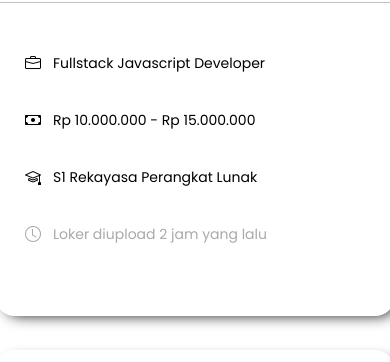
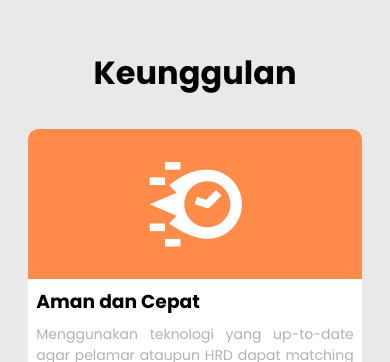
Before and after one commit to fadleyy/web-kuykerja, a plain HTML site: page index.html in a window 390 px wide. Shown: the part 941-1303 px from the top of the page. Drawn offline with nearby package versions, Linux system fonts and the light colour scheme.

Commit message:
menambahkan fitur section unggulan

```diff
--- a/index.html
+++ b/index.html
@@ -32,7 +32,10 @@
         <button class="hidden">Login</button>
         <i class="bi bi-layout-sidebar-inset-reverse" id="bar"></i>
     </nav>
+    <!-- sevtion hero -->
     <section class="hero">
+        <div class="container-hero">
+
             <div class="title-hero">
                 <h1>Cari Kerja Mudah Rekrutmen Cepat</h1>
                 <p>Solusi untuk para pencari kerja yang ingin bekerja sesuai dengan bidanganya, dan para HRD perusahaan
@@ -56,8 +59,53 @@
             <div class="hero-banner">
                 <img src="./img/image 2.png" alt="" class="banner">
             </div>
+        </div>
+    </section>
+    <!-- section hero end -->
+
+    <!-- section superior -->
+    <section class="superior">
+        <h1>Keunggulan</h1>
+        <div class="container-card">
+            <div class="card">
+                <div class="frame">
+                    <img src="./img/hurry 1.png" alt="">
+                </div>
+                <div class="sub">
+                    <h3>Aman dan Cepat</h1>
+                        <p>Menggunakan teknologi yang up-to-date agar pelamar ataupun HRD dapat matching dengan cepat
+                        </p>
+                </div>
+            </div>
+
+            <div class="card">
+                <div class="frame">
+                    <img src="./img/curriculum-vitae 1.png" alt="">
+                </div>
+                <div class="sub">
+                    <h3>Aman dan Cepat</h1>
+                        <p>Menggunakan teknologi yang up-to-date agar pelamar ataupun HRD dapat matching dengan cepat
+                        </p>
+                </div>
+            </div>
+
+            <div class="card">
+                <div class="frame">
+                    <img src="./img/verify 1.png" alt="">
+                </div>
+                <div class="sub">
+                    <h3>Aman dan Cepat</h1>
+                        <p>Menggunakan teknologi yang up-to-date agar pelamar ataupun HRD dapat matching dengan cepat
+                        </p>
+                </div>
+            </div>
+        </div>
     </section>
 
+    <!-- section superior -->
+
+
+    <!-- section info  -->
     <section class="info">
         <div class="info-title">
             <h1>Pekerjaan Impian-mu</h1>
@@ -161,6 +209,7 @@
             <button>Lihat Semua</button>
         </div>
     </section>
+    <!-- section info end -->
     <footer>
         <div class="title-footer">
             <h1>Kuyy<span>kerjaa.</span></h1>
--- a/style.css
+++ b/style.css
@@ -1,15 +1,20 @@
 :root {
-    --primary: #FF5C00;
+  --primary: #ff5c00;
+  ---secondary: #FF8B4A;
 }
 
-*, body, html {
+*,
+body,
+html {
   margin: 0;
   padding: 0;
-    font-family: 'Poppins', sans-serif;
+  font-family: "Poppins", sans-serif;
 }
 
-body, html {
+body,
+html {
   overflow-x: hidden;
+  background-color: #eaeaeaea;
 }
 
 nav {
@@ -26,7 +31,7 @@ nav i {
   display: none;
 }
 
-nav >.brand {
+nav>.brand {
   font-size: 24px;
   z-index: 100;
 }
@@ -38,10 +43,10 @@ nav span {
 nav ul {
   list-style-type: none;
   gap: 38px;
-    display:flex;
+  display: flex;
 }
 
-nav ul li a{
+nav ul li a {
   text-decoration: none;
   color: black;
   font-size: 18px;
@@ -51,14 +56,21 @@ nav button {
   padding: 7px 44px;
   background-color: transparent;
   border-radius: 24px;
-    border: 2px solid #FF5C00;
+  border: 2px solid #ff5c00;
 }
 
 .hero {
+  width: 100%;
+  height: 100vh;
+  background-color: white;
+}
+
+
+.hero .container-hero {
+  padding-top: 5rem;
   width: 90%;
-    margin: 50px auto;
+  margin: 0 auto;
   height: max-content;
-    /* border: 2px solid #FF5C00; */
   display: flex;
   justify-content: space-between;
 }
@@ -78,7 +90,7 @@ nav button {
   font-size: 18px;
 }
 
-.hero .catagories{
+.hero .catagories {
   margin-top: 10px;
   display: flex;
   width: 100%;
@@ -96,7 +108,7 @@ nav button {
   gap: 9px;
 }
 
-.hero .catagories div p{
+.hero .catagories div p {
   font-size: 16px;
 }
 
@@ -114,7 +126,7 @@ nav button {
   width: 500px;
   height: 480px;
   border: 1px solid black;
-    border-radius: 220px 20px 20px 20px;
+  border-radius: 0px 20px 20px 20px;
 }
 
 .banner {
@@ -123,16 +135,71 @@ nav button {
   transform: translate(-50px, -30px);
 }
 
+.superior {
+  width: 90%;
+  height: 500px;
+  margin: 50px auto;
+  padding: 1rem;
+  height: max-content;
+}
+
+.superior h1 {
+  font-size: 2rem;
+  text-align: center;
+  margin-bottom: 1em;
+}
+
+.superior .container-card {
+  display: flex;
+  justify-content: space-around;
+}
+
+.superior .card {
+  width: 300px;
+  height: 300px;
+  background-color: white;
+  border-radius: 10px;
+  overflow: hidden;
+}
+
+.card .frame {
+  width: 100%;
+  height: 150px;
+  background-color: var(---secondary);
+  display: flex;
+  justify-content: center;
+  align-items: center;
+}
+
+.card .sub {
+  padding: 8px;
+  display: flex;
+  flex-direction: column;
+  gap: 8px;
+}
+
+.card .sub p {
+  font-size: 14px;
+  text-align: justify;
+  opacity: 30%;
+}
+
 .info {
   margin: 0 auto;
   height: max-content;
-    width: 90%;
+  width: 100%;
+  background-color: white;
+  padding-bottom: 10px;
+  margin-bottom: 10px;
 }
 
 .info .info-title {
   display: flex;
   align-items: center;
   justify-content: space-between;
+  gap: 0px;
+  padding: 50px;
+  padding-bottom: 0px;
 }
 
 .info .info-title>h1 {
@@ -154,16 +221,16 @@ nav button {
   align-items: center;
   justify-content: space-evenly;
   gap: 18px;
-
 }
 
 .info .container-card .card {
   width: 400px;
   height: 400px;
-    box-shadow: 5px 5px 14px -5px rgba(0,0,0,0.88);
-    -webkit-box-shadow: 5px 5px 14px -5px rgba(0,0,0,0.88);
-    -moz-box-shadow: 5px 5px 14px -5px rgba(0,0,0,0.88);
+  box-shadow: 5px 5px 14px -5px rgba(0, 0, 0, 0.88);
+  -webkit-box-shadow: 5px 5px 14px -5px rgba(0, 0, 0, 0.88);
+  -moz-box-shadow: 5px 5px 14px -5px rgba(0, 0, 0, 0.88);
   border-radius: 20px;
+  background-color: white;
 }
 
 .info .container-card .card .card-title {
@@ -233,7 +300,7 @@ footer div {
   gap: 20rem;
 }
 
-footer .title-footer h1 span{
+footer .title-footer h1 span {
   color: var(--primary);
 }
 
@@ -254,10 +321,10 @@ footer ul li a:hover {
   color: var(--primary);
 }
 
+@media screen and (max-width: 766px) {
 
-@media screen and (max-width: 766px){
-
-    body, html {
+  body,
+  html {
     overflow-x: hidden;
   }
 
@@ -265,7 +332,6 @@ footer ul li a:hover {
     width: 300px;
     margin: 0 auto;
     position: relative;
-
   }
 
   nav i {
@@ -273,7 +339,7 @@ footer ul li a:hover {
     z-index: 100;
   }
 
-    nav >.brand {
+  nav>.brand {
     font-size: 14px;
   }
 
@@ -292,6 +358,8 @@ footer ul li a:hover {
     display: flex;
     align-items: center;
     flex-direction: column;
+    z-index: 100;
+    z-index: 100;
 
   }
 
@@ -315,11 +383,16 @@ footer ul li a:hover {
 
   .hero {
     width: 100%;
+    height: 100vh;
+  }
+
+  .hero .container-hero {
+    width: 100%;
     display: flex;
     flex-direction: column;
     justify-content: space-between;
     align-items: center;
-        margin: 50px 0;
+    margin: 0;
   }
 
   .hero .title-hero {
@@ -343,7 +416,7 @@ footer ul li a:hover {
     font-size: 15px;
   }
 
-    .hero .catagories{
+  .hero .catagories {
     margin-top: 10px;
     display: flex;
     height: auto;
@@ -386,8 +459,24 @@ footer ul li a:hover {
     transform: translate(-30px, -10px);
   }
 
+  .superior .container-card {
+    flex-direction: column;
+    width: 95%;
+    gap: 12px;
+    margin: 0 auto;
+  }
+
+  .superior .card {
+    width: 100%;
+  }
+
   .info {
     margin: 50px auto;
+    padding-bottom: 16px;
+  }
+
+  .info .info-title {
+    padding: 20px;
   }
 
   .info .info-title>h1 {
@@ -407,16 +496,16 @@ footer ul li a:hover {
     flex-direction: column;
     align-items: center;
     justify-content: space-evenly;
-
   }
 
   .info .container-card .card {
-        width: 400px;
+    width: 100%;
     height: 400px;
-        box-shadow: 5px 5px 14px -5px rgba(0,0,0,0.88);
-        -webkit-box-shadow: 5px 5px 14px -5px rgba(0,0,0,0.88);
-        -moz-box-shadow: 5px 5px 14px -5px rgba(0,0,0,0.88);
+    box-shadow: 5px 5px 14px -5px rgba(0, 0, 0, 0.88);
+    -webkit-box-shadow: 5px 5px 14px -5px rgba(0, 0, 0, 0.88);
+    -moz-box-shadow: 5px 5px 14px -5px rgba(0, 0, 0, 0.88);
     border-radius: 20px;
+    background-color: white;
   }
 
   .info .container-card .card .card-title {
@@ -482,8 +571,7 @@ footer ul li a:hover {
     flex-direction: column;
   }
 
-    footer .title-footer {
-    }
+  footer .title-footer {}
 
   footer .title-footer h1 {
     line-height: 50px;
@@ -492,5 +580,4 @@ footer ul li a:hover {
   footer div {
     gap: 18px;
   }
-
 }
```
Also changed, not shown: img/curriculum-vitae 1.png (added), img/hurry 1.png (added), img/verify 1.png (added). Lines whose indentation alone changed are shown as unchanged.
